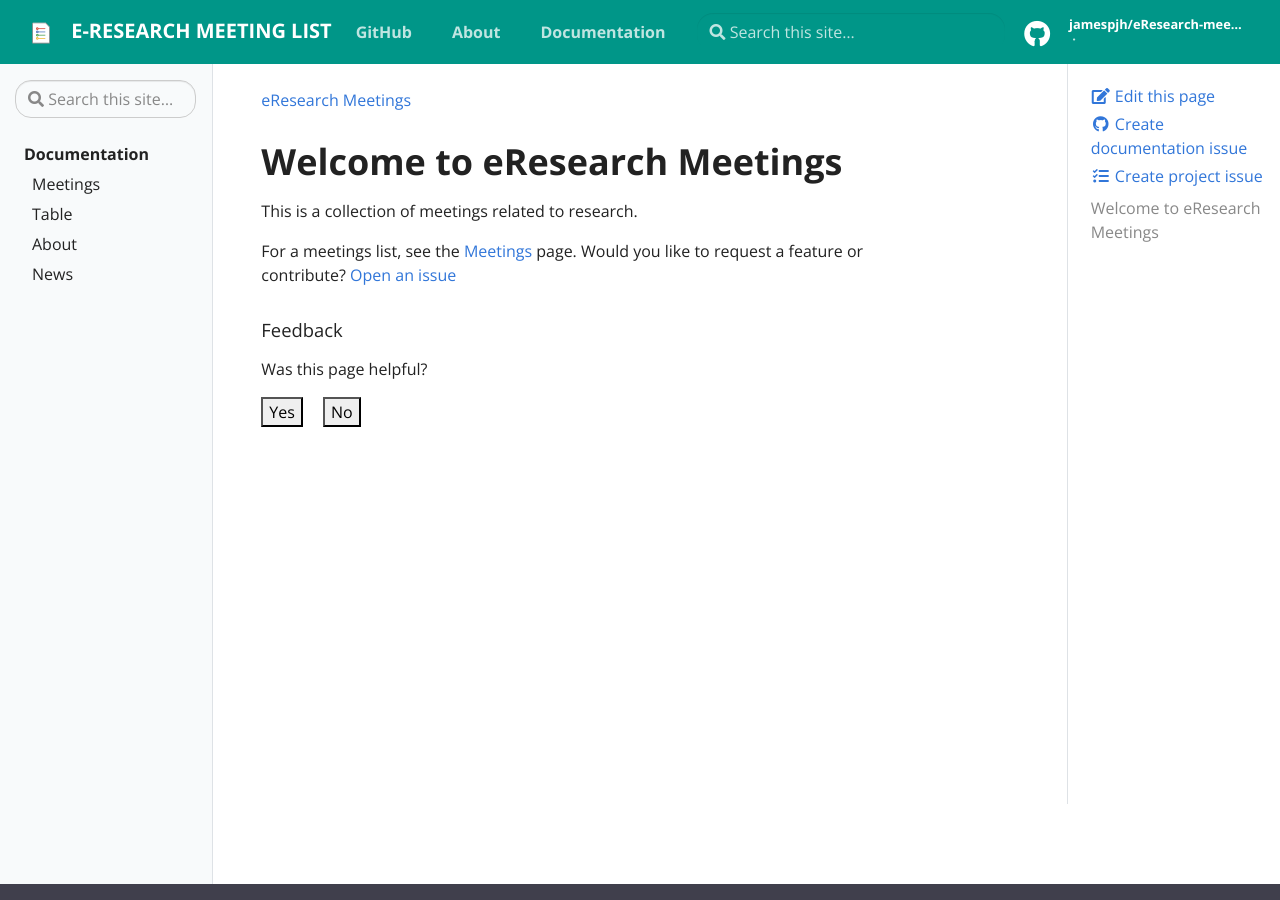
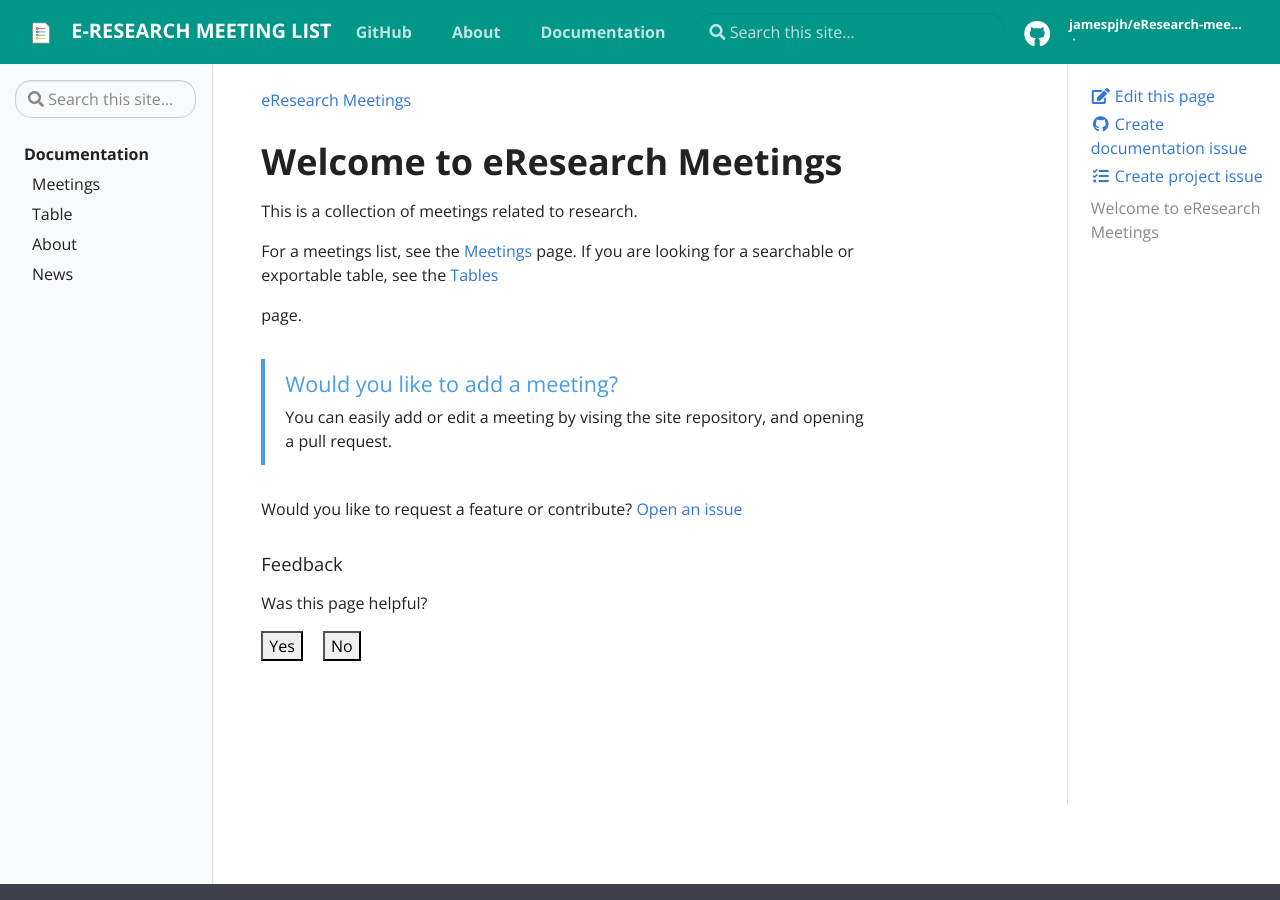
Before and after one commit to jamespjh/eResearch-meeting-list, a Jekyll site: the page built from pages/index.md, in a window 1280 px wide and 900 px high. Built offline with Jekyll 4.4.1, drawn with Linux system fonts in a browser that asks for light colours.

Commit message:
add note about contributing
Signed-off-by: Vanessa Sochat <vsochat@stanford.edu>

```diff
--- a/pages/index.md
+++ b/pages/index.md
@@ -8,4 +8,10 @@ permalink: /
 
 This is a collection of meetings related to research.
 
-For a meetings list, see the {% include doc.html name="Meetings" path="meetings" %} page. Would you like to request a feature or contribute? [Open an issue]({{ site.repo }}/issues)
+For a meetings list, see the {% include doc.html name="Meetings" path="meetings" %} page. If you
+are looking for a searchable or exportable table, see the {% include doc.html name="Tables" path="table" %}
+page.
+
+{% include alert.html type="info" title="Would you like to add a meeting?" content="You can easily add or edit a meeting by vising the site repository, and opening a pull request." %}
+
+Would you like to request a feature or contribute? [Open an issue]({{ site.repo }}/issues)
```
